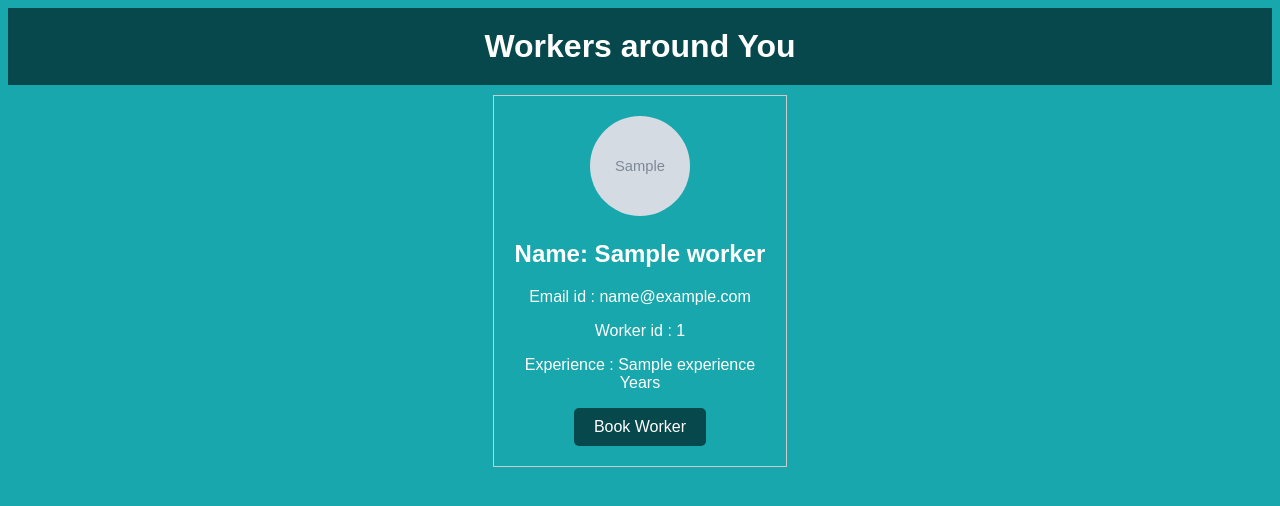
After one commit to Avnish-Alves/LocalConnect5-main, a Flask app: template templates/filter.html in a window 1280 px wide. The commit adds this page. Shown: the top 506 px of the page. Run offline with Flask 3, Linux system fonts and the light colour scheme; the template is opened without the code that fills it: most values are stand-ins (such as "Sample title", 1, 10 or a date in 2020); grey boxes marked "Sample" are stand-in pictures.

Commit message:
still working on merging

```diff
--- a/templates/add_workers.html
+++ b/templates/add_workers.html
@@ -86,6 +86,7 @@
             <select name="services" required>
               <option value="" disabled selected>Select Service</option>
               <option value="Pipe Installation and Repair">Pipe Installation and Repair</option>
+              <option value="Fixture Installation and Repair">Fixture Installation and Repair</option>
               <option value="Water Heater Installation and Repair">Water Heater Installation and Repair</option>
               <option value="Drain Cleaning">Drain Cleaning</option>
               <option value="Cabinet Installation and Repair">Cabinet Installation and Repair</option>
--- /dev/null
+++ b/templates/filter.html
@@ -0,0 +1,82 @@
+<!DOCTYPE html>
+<html lang="en">
+<head>
+    <meta charset="UTF-8">
+    <meta name="viewport" content="width=device-width, initial-scale=1.0">
+    <title>Service Providers</title>
+    <style>
+        body {
+            background-color: rgb(23, 167, 172);
+            color: white;
+            font-family: "Poppins", sans-serif;
+        }
+
+        header {
+            background-color: rgb(6, 72, 75);
+            color: #fff;
+            text-align: center;
+            padding: 20px;
+        }
+
+        h1 {
+            margin: 0;
+        }
+
+        .container {
+            display: flex;
+            flex-wrap: wrap;
+            justify-content: space-around;
+            text-align: center;
+            color: rgb(255, 255, 255);
+        }
+
+        .profile {
+            border: 1px solid #ccc;
+            padding: 20px;
+            margin: 10px;
+            width: 20%;
+        }
+
+        .profile img {
+            width: 100px; /* Adjust as needed */
+            height: 100px; /* Adjust as needed */
+            object-fit: cover;
+            border-radius: 50%; /* For rounded images */
+        }
+
+        .btn {
+            display: inline-block;
+            padding: 10px 20px;
+            background-color: #06484b;
+            color: white;
+            text-decoration: none;
+            border-radius: 5px;
+            transition: background-color 0.3s ease;
+            font-size: 16px;
+        }
+
+        .btn:hover {
+            background-color: #4949cb;
+        }
+    </style>
+</head>
+<body>
+    <header>
+        <h1>Workers around You</h1>
+    </header>
+
+    <div class="container">
+        {% for worker in workers %}
+        <div class="profile">
+            <img src="{{ url_for('static', filename='uploads/' + worker.photo) }}" alt="{{ worker.name }}">
+            <h2>Name: {{ worker.name }}</h2>
+            <p>Email id : {{ worker.email }} </p>
+            <p>Worker id : {{ worker.worker_id }}</p>
+            <p>Experience : {{ worker.experience }} Years</p>
+            <a href="/booking" class="btn">Book Worker</a>
+        </div>
+        {% endfor %}
+    </div>
+
+</body>
+</html>
--- a/templates/registered_wrokers.html
+++ b/templates/registered_wrokers.html
@@ -73,6 +73,7 @@
                     <h2>Name: {{ provider['name'] }}</h2>
                     <p>Email: {{ provider['email'] }}</p>
                     <p>Worker ID: {{ provider['worker_id'] }}</p>
+                    <p>Services: {{ provider['services'] }}</p>
                     <p>Experience: {{ provider['experience'] }} Years</p>
                     <p>Phone: {{ provider['number'] }}</p>
                     <p>Aadhar: {{ provider['addhar'] }}</p>
```
Also changed, not shown: templates/hi2.html (+8 -25 lines), templates/hi3.html (+7 -23 lines), static/uploads/signup.jpg (added), 1 other file.
